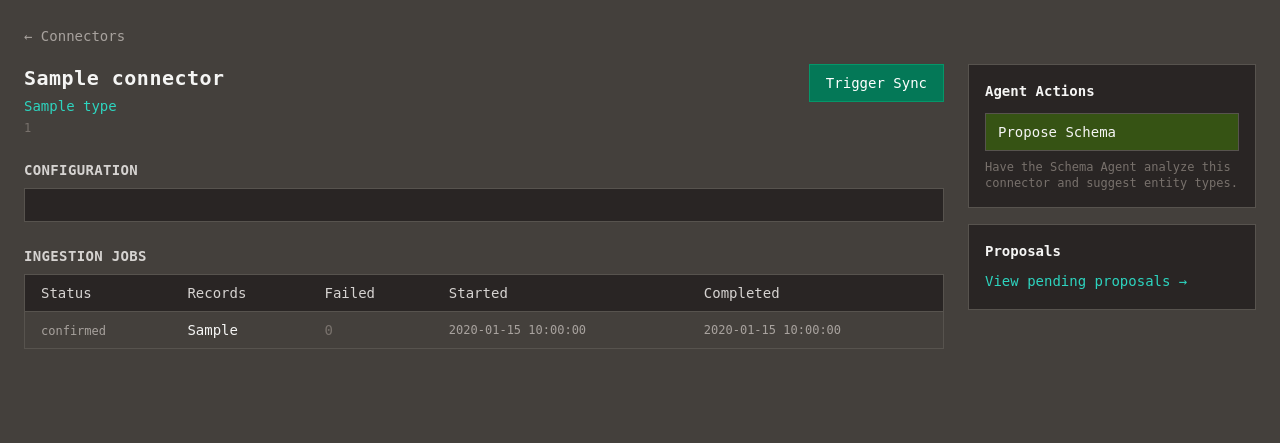
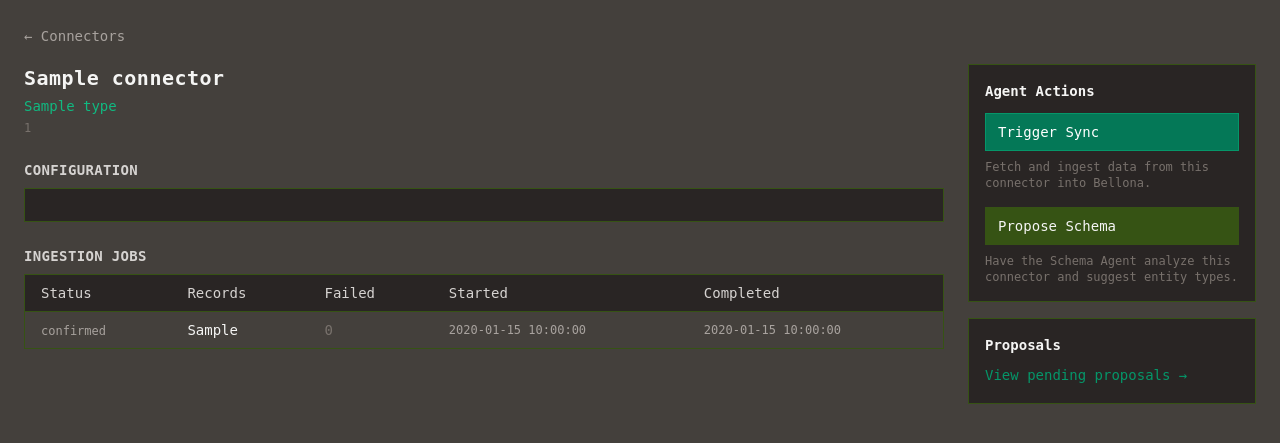
Before and after one commit to jwjacobson/bellona, a FastAPI app: template templates/connectors/detail.html in a window 1280 px wide. Shown: the part 61-504 px from the top of the page. Run offline with FastAPI, Linux system fonts and the light colour scheme; the template is opened without the code that fills it: most values are stand-ins (such as "Sample title", 1, 10 or a date in 2020); parts of the project's set-up code (start-up, migrations or seed data) failed here and were passed over; some libraries are stand-ins or nearby versions.

Commit message:
Update connectors styling

```diff
--- a/templates/connectors/detail.html
+++ b/templates/connectors/detail.html
@@ -6,32 +6,24 @@
   <a href="/ui/connectors" class="text-stone-400 hover:text-stone-200 text-sm">← Connectors</a>
 </div>
 
-<div class="flex gap-6">
+<div class="flex gap-6 items-start">
 
   <!-- Connector info + jobs -->
   <div class="flex-1">
     <div class="flex items-start justify-between mb-6">
       <div>
         <h1 class="text-xl font-bold tracking-wide text-stone-100">{{ connector.name }}</h1>
-        <p class="text-teal-400 text-sm mt-1">{{ connector.type }}</p>
+        <p class="text-emerald-500 text-sm mt-1">{{ connector.type }}</p>
         <p class="text-stone-500 text-xs mt-1">{{ connector.id }}</p>
-      </div>
-      <div class="flex gap-2">
-        <form method="post" action="/ui/connectors/{{ connector.id }}/sync">
-          <button type="submit"
-                  class="px-4 py-2 bg-emerald-700 hover:bg-emerald-600 text-white text-sm font-medium border border-emerald-600">
-            Trigger Sync
-          </button>
-        </form>
       </div>
     </div>
 
     <!-- Config -->
     <div class="mb-6">
       <h2 class="text-sm font-bold tracking-wide text-stone-300 uppercase mb-2">Configuration</h2>
-      <div class="bg-stone-800 border border-stone-600 p-4">
+      <div class="bg-stone-800 border border-olive-900 p-4">
         {% for key, value in connector.config.items() %}
-        <div class="flex gap-4 text-sm border-b border-stone-700 py-1 last:border-b-0">
+        <div class="flex gap-4 text-sm border-b border-olive-900 py-1 last:border-b-0">
           <span class="text-stone-400 w-40 shrink-0">{{ key }}</span>
           <span class="text-stone-100 font-mono text-xs break-all">{{ value }}</span>
         </div>
@@ -43,7 +35,7 @@
     <div>
       <h2 class="text-sm font-bold tracking-wide text-stone-300 uppercase mb-2">Ingestion Jobs</h2>
       {% if jobs %}
-      <table class="w-full text-sm border border-stone-600">
+      <table class="w-full text-sm border border-olive-900">
         <thead>
           <tr class="bg-stone-800 text-stone-300">
             <th class="px-4 py-2 text-left font-medium">Status</th>
@@ -55,7 +47,7 @@
         </thead>
         <tbody>
           {% for job in jobs %}
-          <tr class="border-t border-stone-600">
+          <tr class="border-t border-olive-900">
             <td class="px-4 py-2">
               {% if job.status == "completed" %}
               <span class="text-emerald-400 text-xs">{{ job.status }}</span>
@@ -93,22 +85,33 @@
 
   <!-- Agent actions sidebar -->
   <div class="w-72 shrink-0 space-y-4">
-    <div class="bg-stone-800 border border-stone-600 p-4">
+    <div class="bg-stone-800 border border-olive-900 p-4">
       <h3 class="text-sm font-bold text-stone-100 mb-3">Agent Actions</h3>
+      <div class="space-y-4">
+        <div class="space-y-2">
+          <form method="post" action="/ui/connectors/{{ connector.id }}/sync">
+            <button type="submit"
+                    class="w-full bg-emerald-700 hover:bg-emerald-600 text-white text-sm font-medium py-2 px-3 border border-emerald-600 text-left">
+              Trigger Sync
+            </button>
+          </form>
+          <p class="text-stone-500 text-xs">Fetch and ingest data from this connector into Bellona.</p>
+        </div>
         <div class="space-y-2">
           <form method="post" action="/api/v1/schema/propose">
             <input type="hidden" name="connector_id" value="{{ connector.id }}">
             <button type="submit"
-                  class="w-full bg-olive-900 hover:bg-stone-700 text-stone-100 text-sm py-2 px-3 border border-stone-600 text-left">
+                    class="w-full bg-olive-900 hover:bg-stone-800 text-stone-100 text-sm py-2 px-3 border border-olive-900 text-left">
               Propose Schema
             </button>
           </form>
           <p class="text-stone-500 text-xs">Have the Schema Agent analyze this connector and suggest entity types.</p>
         </div>
       </div>
-    <div class="bg-stone-800 border border-stone-600 p-4">
+    </div>
+    <div class="bg-stone-800 border border-olive-900 p-4">
       <h3 class="text-sm font-bold text-stone-100 mb-2">Proposals</h3>
-      <a href="/ui/proposals" class="text-teal-400 hover:text-teal-300 text-sm">View pending proposals →</a>
+      <a href="/ui/proposals" class="text-emerald-600 hover:text-emerald-500 text-sm">View pending proposals →</a>
     </div>
   </div>
 
```
Also changed, not shown: templates/connectors/index.html (+11 -11 lines). Lines whose indentation alone changed are shown as unchanged.
